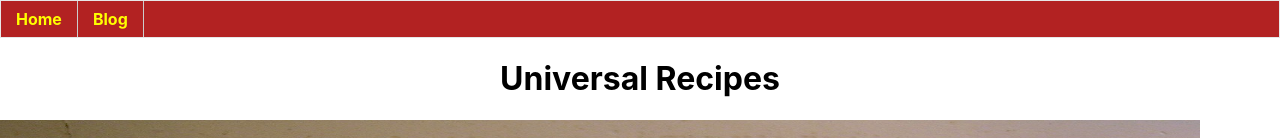
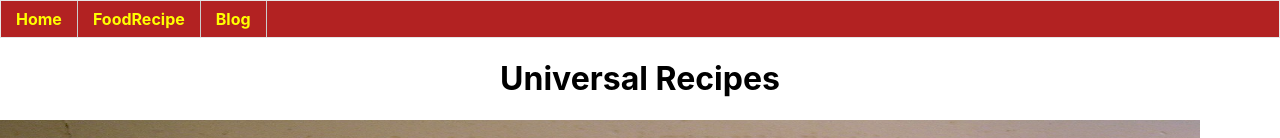
Before and after one commit to tbashar123/FinalProjectTTP, a React (Create React App) app: page / in a window 1280 px wide. Shown: the top 138 px of the page. Built offline with nearby package versions, Linux system fonts and the light colour scheme.

Commit message:
new changes

```diff
--- a/src/App.js
+++ b/src/App.js
@@ -10,6 +10,7 @@ class App extends React.Component{
     return(
           <div>
               <h1> Universal Recipes </h1>
+
               <img src={foodrecipe} alt=""/>
 
             </div>
--- /dev/null
+++ b/src/FoodRecipe.js
@@ -0,0 +1,8 @@
+import React from 'react';
+
+class FoodRecipe extends React.Component {
+
+
+}
+
+export default FoodRecipe;
--- a/src/index.js
+++ b/src/index.js
@@ -2,6 +2,7 @@ import React from 'react';
 import ReactDOM from 'react-dom';
 import { BrowserRouter as Router, Route, Link,  Switch  } from 'react-router-dom'
 import Blog from './Blog';
+import FoodRecipe from './FoodRecipe';
 import './index.css';
 import App from './App';
 
@@ -12,12 +13,14 @@ const routing = (
 
     <ul id="nav">
          <li><Link to="/">Home</Link></li>
+         <li><Link to="/FoodRecipe/">FoodRecipe</Link></li>
           <li><Link to="/Blog/">Blog</Link></li>
 
               </ul>
 
               <Switch>
                   <Route exact path="/" component={App} />
+                  <Route path="/FoodRecipe" component={FoodRecipe} />
                   <Route path="/Blog" component={Blog} />
 
               </Switch>
```
Also changed, not shown: src/Blog.js (+8 -0 lines).
